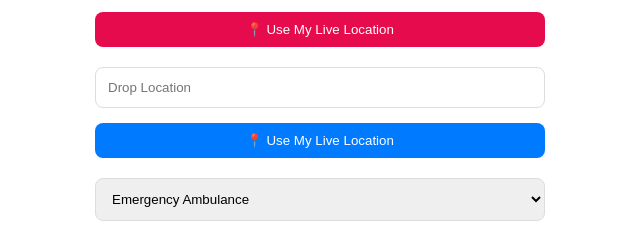
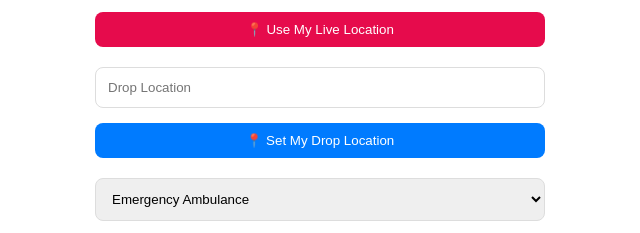
Before and after one commit to nilanjan-web/rapid360wheels, a plain HTML site: page index.html in a window 1280 px wide. Shown: the part 1893-2126 px from the top of the page, 320-960 px from the left. Drawn offline with Linux system fonts and the light colour scheme.

Commit message:
Fix HTML formatting issues

```diff
--- a/index.html
+++ b/index.html
@@ -85,7 +85,7 @@
         <input type="text" id="location" placeholder="Pickup Location" required>
         <button type="button" class="location-btn" onclick="getLocation()">📍 Use My Live Location</button>
         <input type="text" id="drop" placeholder="Drop Location" required>
-        <button type="button" class="drop-btn" onclick="getLocation()">📍 Use My Live Location</button>
+        <button type="button" class="drop-btn" id="drop-btn">📍 Set My Drop Location</button>
         <select id="service">
             <option>Emergency Ambulance</option>
             <option>ICU Ambulance</option>
```
